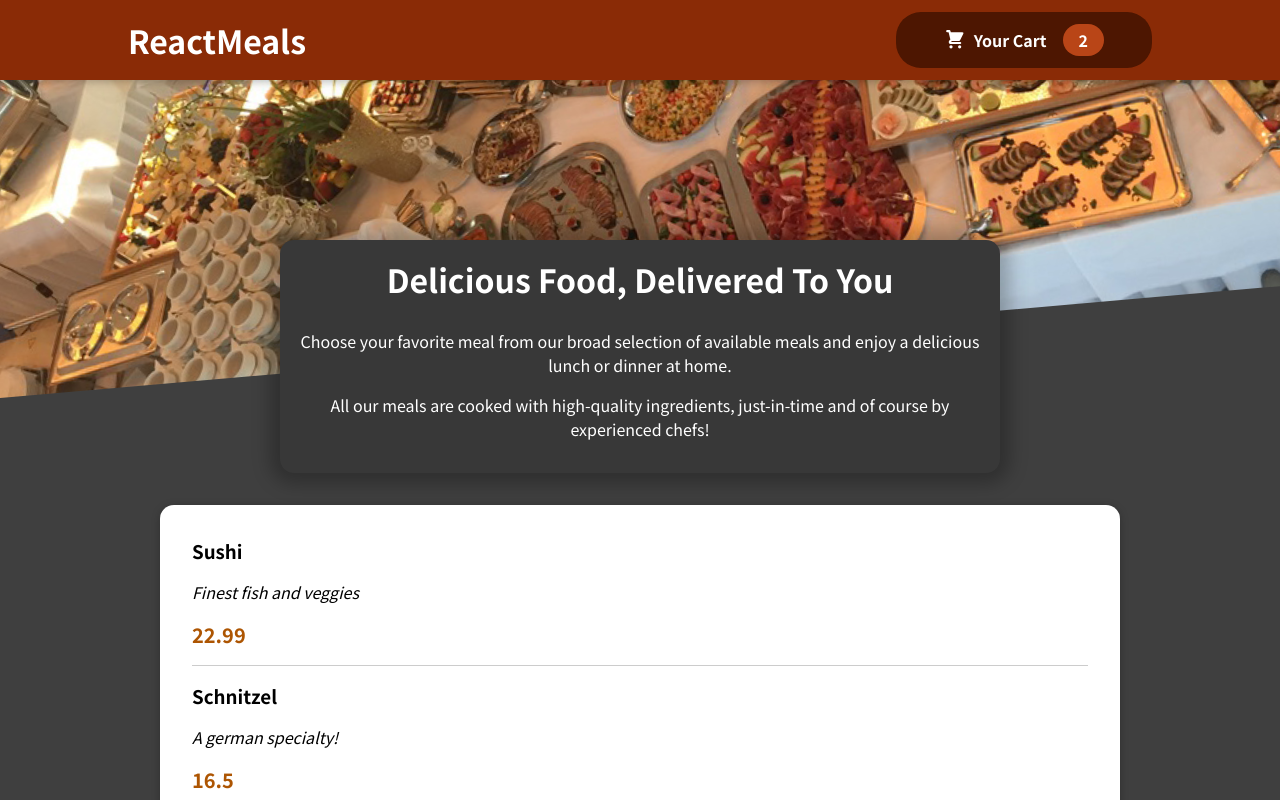
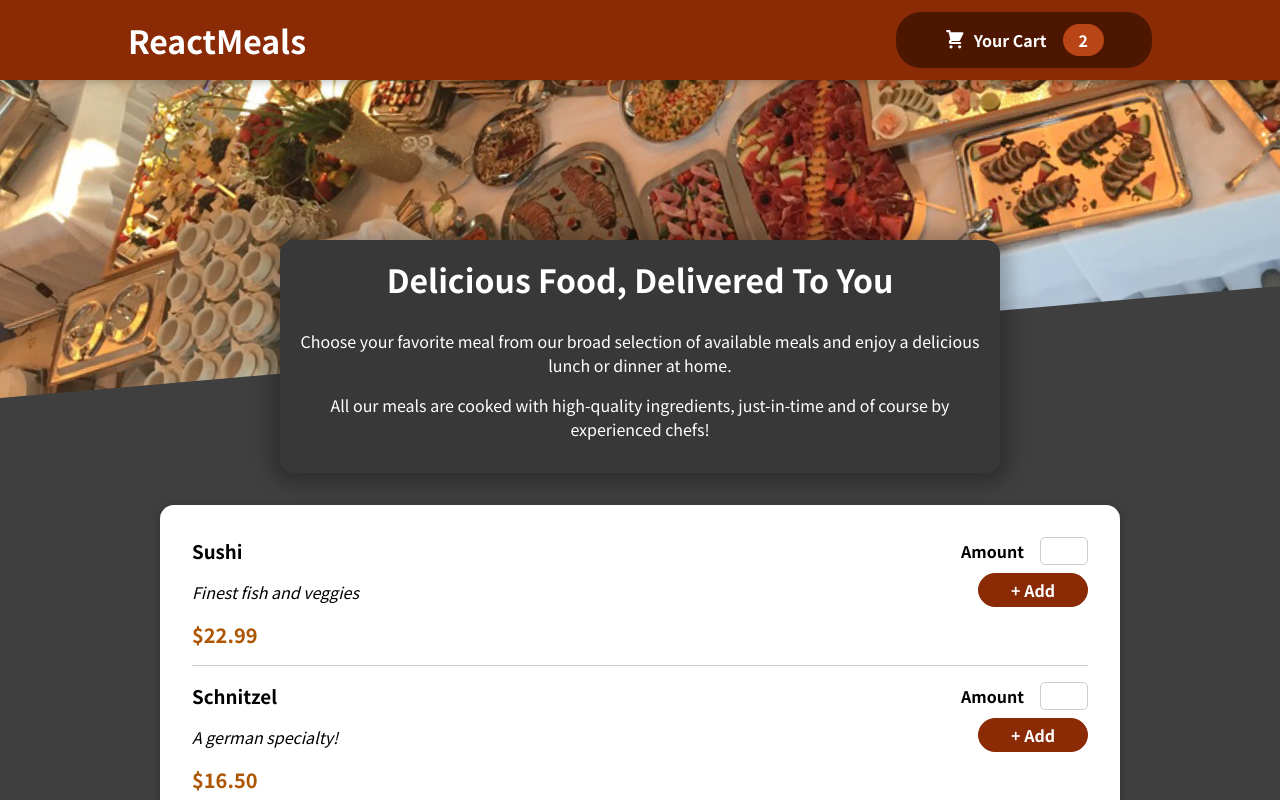
Before and after one commit to SpectreAscended/react-food-order-app, a React (Vite) app: page / in a window 1280 px wide. Shown: the top 800 px of the page. Built offline with nearby package versions, Linux system fonts and the light colour scheme.

Commit message:
Created meal item form

```diff
--- a/src/components/Meals/AvailableMeals.jsx
+++ b/src/components/Meals/AvailableMeals.jsx
@@ -14,6 +14,7 @@ const AvailableMeals = () => {
           {DUMMY_MEALS.map(meal => {
             return (
               <MealItem
+                key={meal.id}
                 id={meal.id}
                 name={meal.name}
                 description={meal.description}
--- a/src/components/Meals/MealItem.jsx
+++ b/src/components/Meals/MealItem.jsx
@@ -1,14 +1,17 @@
 import React from 'react';
 import classes from './MealItem.module.css';
+import MealItemForm from './MealItemForm';
 
 const MealItem = props => {
   return (
-    <li className={classes.meal} key={props.id}>
+    <li className={classes.meal}>
       <div>
         <h3>{props.name}</h3>
         <p className={classes.description}>{props.description}</p>
-        <span className={classes.price}>{props.price}</span>
+        <span className={classes.price}>${props.price.toFixed(2)}</span>
       </div>
+
+      <MealItemForm />
     </li>
   );
 };
--- a/src/components/Meals/MealItemForm.jsx
+++ b/src/components/Meals/MealItemForm.jsx
@@ -1,8 +1,21 @@
 import React from 'react';
 import classes from './MealItemForm.module.css';
+import Input from '../UI/Input/Input';
 
 const MealItemForm = () => {
-  return <form className={classes.form}></form>;
+  return (
+    <form className={classes.form}>
+      <Input
+        label="Amount"
+        htmlFor="form-input"
+        id="form-input"
+        type="number"
+        min="1"
+        step="1"
+      />
+      <button>+ Add</button>
+    </form>
+  );
 };
 
 export default MealItemForm;
--- a/src/components/UI/Input/Input.jsx
+++ b/src/components/UI/Input/Input.jsx
@@ -1,8 +1,18 @@
 import React from 'react';
 import classes from './Input.module.css';
 
-const Input = () => {
-  return <div></div>;
+const Input = props => {
+  return (
+    <div className={classes.input}>
+      <label htmlFor={props.htmlFor}>{props.label}</label>
+      <input
+        type={props.type}
+        id={props.id}
+        min={props.min}
+        step={props.step}
+      />
+    </div>
+  );
 };
 
 export default Input;
```
